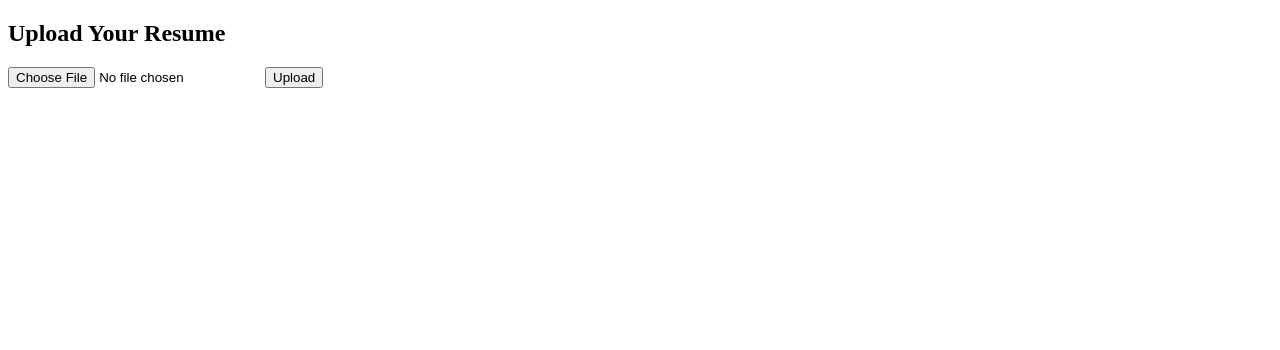
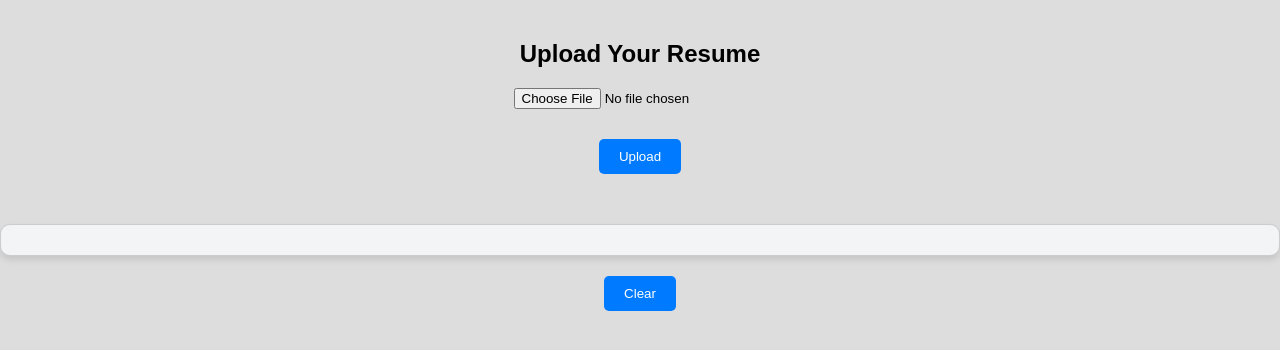
Before and after one commit to Madhukar-Palakaveeti/Resume-Analyser, a Flask app: page / in a window 1280 px wide. Shown: the top 350 px of the page. Run offline with Flask 3, Linux system fonts and the light colour scheme.

Commit message:
Final commit

```diff
--- a/pyproject.toml
+++ b/pyproject.toml
@@ -11,6 +11,8 @@ openai = "^1.13.3"
 flask = "^3.0.2"
 pypdf2 = "^3.0.1"
 pymupdf = "^1.23.26"
+docx = "^0.2.4"
+python-docx = "^1.1.0"
 
 
 [build-system]
--- a/resume_analyser/app.py
+++ b/resume_analyser/app.py
@@ -1,6 +1,7 @@
 from openai import OpenAI
 from flask import Flask, session, render_template, request, flash, redirect, url_for
 import fitz
+from docx import Document
 
 
 ALLOWED_EXTENSIONS = {'txt', 'pdf', 'doc', 'docx'}
@@ -17,7 +18,7 @@ def index():
     return render_template('index.html')
 
 @app.route('/analyse', methods=['GET', 'POST'])
-def analyse():
+def analyse(result=None):
     session['text'] = ""
     if request.method == 'POST':
         if 'resume' in request.files:
@@ -27,25 +28,29 @@ def analyse():
                 return redirect(url_for('index'))
 
             if file and allowed_file(file.filename):
+                resume_text = session.get('text')
                 file.save(f'D:/Python/projects/Resume-Analyser/resume_analyser/resumes/{file.filename}')
+                if file.filename.rsplit('.', 1)[1].lower() in ['doc', 'docx'] :
+                    doc = Document(f'D:/Python/projects/Resume-Analyser/resume_analyser/resumes/{file.filename}')
+                    resume_text +=  '\n'.join([p.text for p in doc.paragraphs])
 
-                resume_text = session.get('text')
-
-                my_path = f'D:/Python/projects/Resume-Analyser/resume_analyser/resumes/{file.filename}'
-                doc = fitz.open(my_path)
-                for page in doc:
-                    resume_text += page.get_text()
+                else:
+                    my_path = f'D:/Python/projects/Resume-Analyser/resume_analyser/resumes/{file.filename}'
+                    doc = fitz.open(my_path)
+                    for page in doc:
+                        resume_text += page.get_text()
 
                 response = client.chat.completions.create(
                     model= "gpt-3.5-turbo",
                     messages=[
+                        {"role" : "system", "content" : "You are skilled at giving resume feedbacks"},
                         {"role" : "user",
-                         "content" : resume_text + "Give me a feedback on the resume.Please focus more on the technical skills and which role it suits more.",
+                         "content" : resume_text + "Give me a feedback on the resume.Please focus more on the technical skills and which role it suits more and please avoid using the term 'overall'.And also please dont mention your name anywhere",
                         }
                     ]
                 )
 
-            return response.choices[0].message.content
+            return render_template('index.html', result=response.choices[0].message.content)
 
         else:
             flash('No file provided!')
--- /dev/null
+++ b/resume_analyser/static/index.css
@@ -0,0 +1,68 @@
+body {
+    background-color: #dddddd; /* Light gray background */
+    color: black;
+    font-family: Arial, sans-serif;
+    margin: 0;
+    padding: 0;
+}
+
+#loading {
+    display: none; /* Hide loading spinner initially */
+}
+
+#content {
+    width: 50%;
+    margin: 0 auto;
+    text-align: center;
+    padding: 20px;
+}
+
+h2 {
+    margin-bottom: 20px;
+}
+
+input[type="file"] {
+    margin-bottom: 20px;
+}
+
+input[type="submit"]{
+    margin: 10px auto;
+    padding: 10px 20px;
+    background-color: #007bff; /* Blue button */
+    color: white;
+    border: none;
+    border-radius: 5px;
+    cursor: pointer;
+}
+
+#result {
+    margin-top: 20px;
+    background-color: #f3f4f6; /* Light gray background */
+    border: 1px solid #ccc; /* Gray border */
+    border-radius: 10px;
+    padding: 15px;
+    text-align: left;
+    box-shadow: 0 4px 6px rgba(0, 0, 0, 0.1); /* Shadow effect */
+}
+
+#result p {
+    margin: 0; /* Remove default margin */
+    color: #333; /* Dark text color */
+    line-height: 1.5; /* Adjust line height for readability */
+}
+
+
+#clear {
+    display: block;
+    margin: 20px auto;
+    padding: 10px 20px;
+    background-color: #007bff; /* Blue button */
+    color: white;
+    border: none;
+    border-radius: 5px;
+    cursor: pointer;
+}
+
+#clear:hover {
+    background-color: #0056b3; /* Darker blue on hover */
+}
--- a/resume_analyser/templates/index.html
+++ b/resume_analyser/templates/index.html
@@ -1,15 +1,34 @@
 <!DOCTYPE html>
 <html lang="en">
 <head>
+    <link rel="stylesheet" href="{{url_for('static', filename='index.css')}}">
     <meta charset="UTF-8">
     <meta name="viewport" content="width=device-width, initial-scale=1.0">
+
     <title>Upload Resume</title>
+
 </head>
 <body>
-    <h2>Upload Your Resume</h2>
-    <form action="/analyse" method="post" enctype="multipart/form-data">
-        <input type="file" name="resume" accept=".pdf,.doc,.docx">
-        <input type="submit" value="Upload">
+    <div id="loading"></div>
+    <div id="content">
+        <h2>Upload Your Resume</h2>
+        <form action="/analyse" method="post" enctype="multipart/form-data">
+            <input type="file" name="resume" accept=".pdf,.doc,.docx">
+            </br><input type="submit" value="Upload">
+    </div>
+
+
+    <div id="result">
+        {% if result %}
+            <p>{{ result }}</p>
+        {% endif %}
+    </div>
     </form>
+    <button id="clear">Clear</button>
+    <script type="text/javascript">
+        document.getElementById("clear").onclick = function(){
+            location.href = 'http://127.0.0.1:5000/';
+        };
+    </script>
 </body>
 </html>
--- a/resume_analyser/test.py
+++ b/resume_analyser/test.py
@@ -1,7 +1,11 @@
 import fitz
+from docx import Document
 my_path = f'D:/Python/projects/Resume-Analyser/resume_analyser/resumes/RESUME-FINAL.pdf'
 
 doc = fitz.open(my_path)
 for page in doc:
     text = page.get_text()
     print(text)
+
+doc = Document('resume_analyser\static\MadhukarPalakaveetiAllRes.docx')
+print('\n'.join([p.text for p in doc.paragraphs]))
```
Also changed, not shown: README.md, resume_analyser/static/loadingimage.gif (added), tests/__init__.py (deleted), 3 other files.
